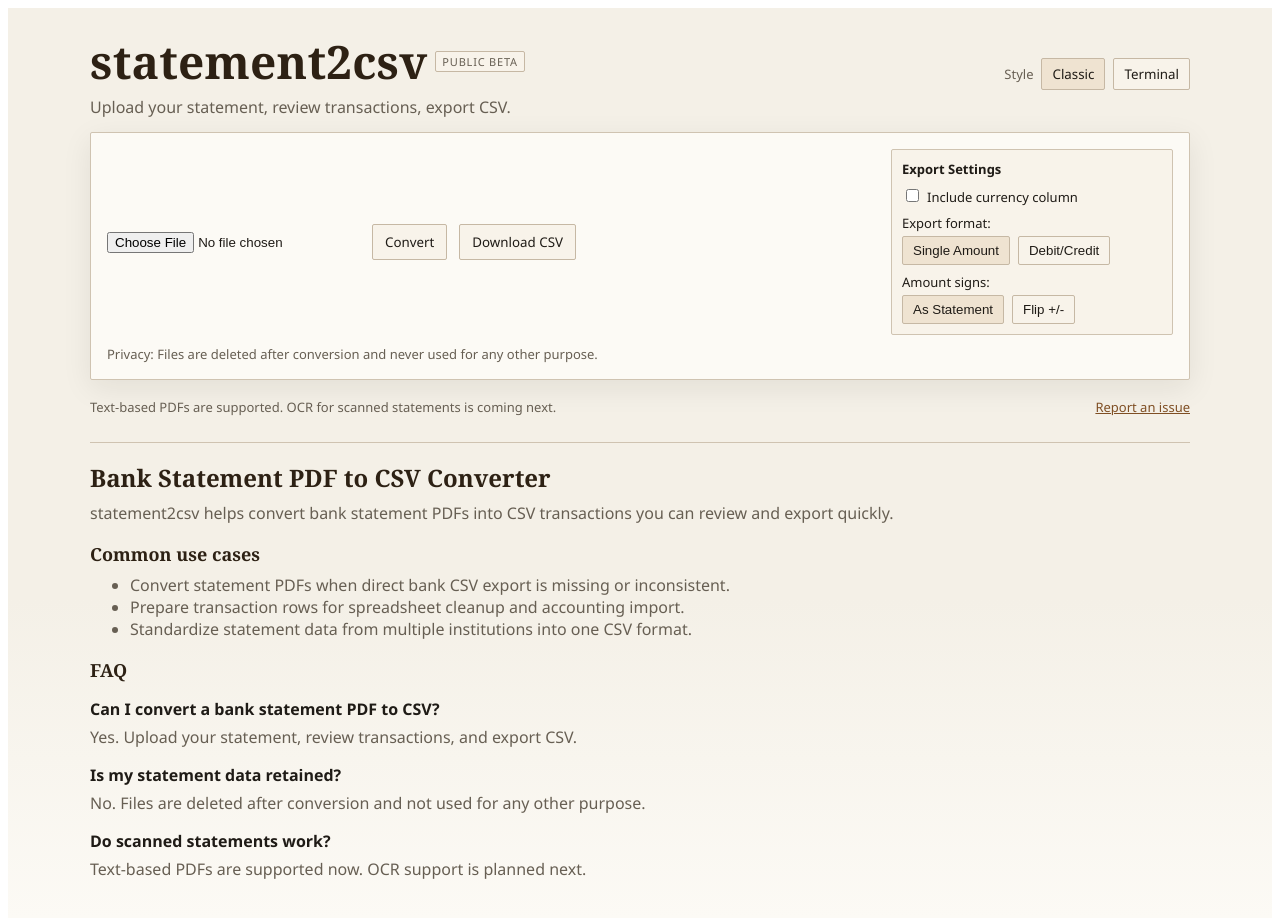
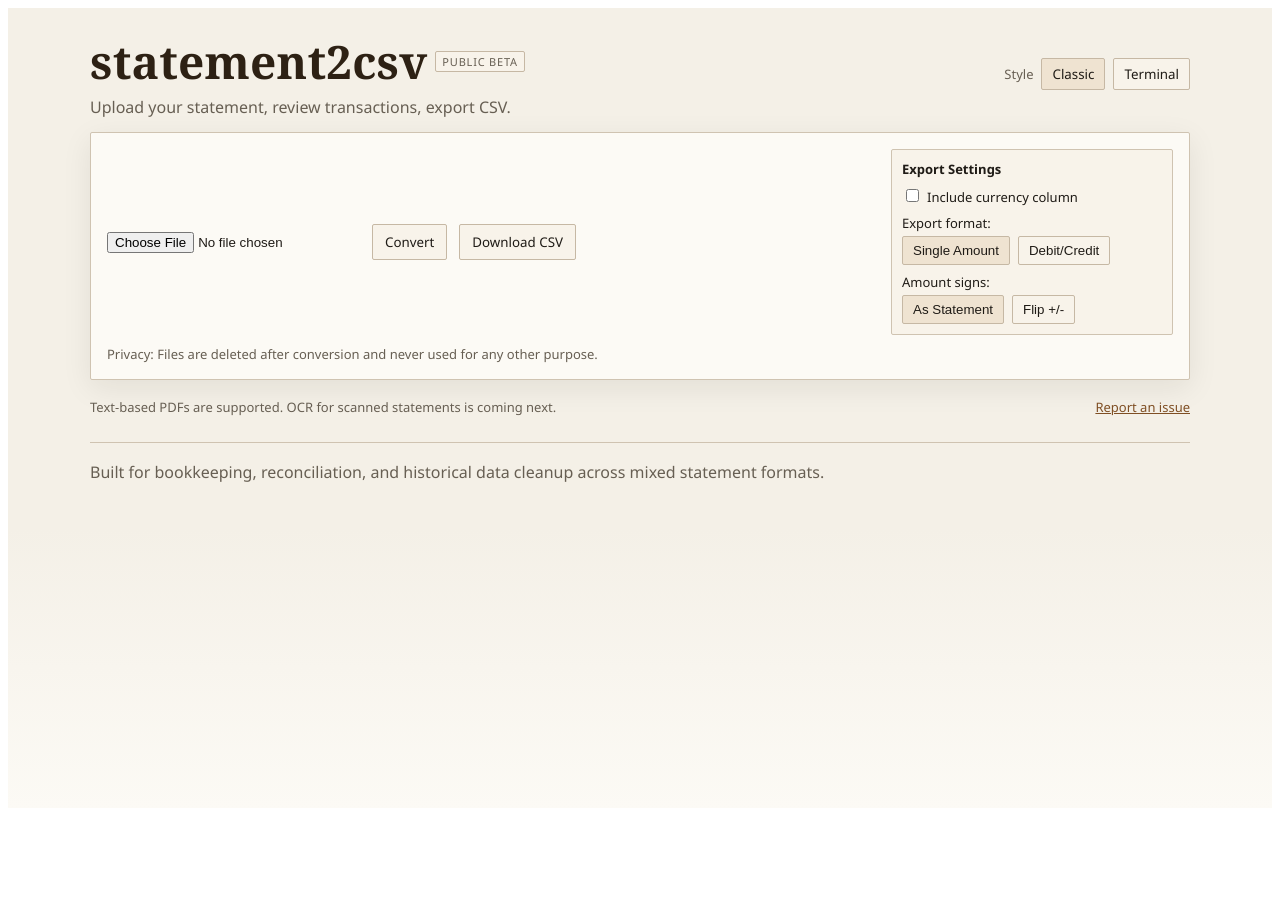
Before and after one commit to travist85/statement2csv, a React (Vite) app: page / in a window 1280 px wide. Shown: the top 918 px of the page. After the commit the page ends 816 px from the top, so only its background shows below. Built offline with nearby package versions, Linux system fonts and the light colour scheme.

Commit message:
Simplify on-page messaging by removing visible FAQ/use-case block

```diff
--- a/src/App.tsx
+++ b/src/App.tsx
@@ -483,29 +483,9 @@ export default function App() {
       </div>
 
       <section style={{ marginTop: 26, borderTop: `1px solid ${theme.panelBorder}`, paddingTop: 18 }}>
-        <h2 style={{ margin: 0, fontFamily: theme.fontHeading, color: theme.heading, fontSize: 24 }}>
-          Bank Statement PDF to CSV Converter
-        </h2>
-        <p style={{ marginTop: 8, color: theme.muted }}>
-          statement2csv helps convert bank statement PDFs into CSV transactions you can review and export quickly.
+        <p style={{ margin: 0, color: theme.muted }}>
+          Built for bookkeeping, reconciliation, and historical data cleanup across mixed statement formats.
         </p>
-        <h3 style={{ marginTop: 18, marginBottom: 8, fontFamily: theme.fontHeading, color: theme.heading, fontSize: 18 }}>
-          Common use cases
-        </h3>
-        <ul style={{ marginTop: 0, color: theme.muted }}>
-          <li>Convert statement PDFs when direct bank CSV export is missing or inconsistent.</li>
-          <li>Prepare transaction rows for spreadsheet cleanup and accounting import.</li>
-          <li>Standardize statement data from multiple institutions into one CSV format.</li>
-        </ul>
-        <h3 style={{ marginTop: 18, marginBottom: 8, fontFamily: theme.fontHeading, color: theme.heading, fontSize: 18 }}>
-          FAQ
-        </h3>
-        <p style={{ marginBottom: 6 }}><strong>Can I convert a bank statement PDF to CSV?</strong></p>
-        <p style={{ marginTop: 0, color: theme.muted }}>Yes. Upload your statement, review transactions, and export CSV.</p>
-        <p style={{ marginBottom: 6 }}><strong>Is my statement data retained?</strong></p>
-        <p style={{ marginTop: 0, color: theme.muted }}>No. Files are deleted after conversion and not used for any other purpose.</p>
-        <p style={{ marginBottom: 6 }}><strong>Do scanned statements work?</strong></p>
-        <p style={{ marginTop: 0, color: theme.muted }}>Text-based PDFs are supported now. OCR support is planned next.</p>
       </section>
       </div>
     </div>
```
